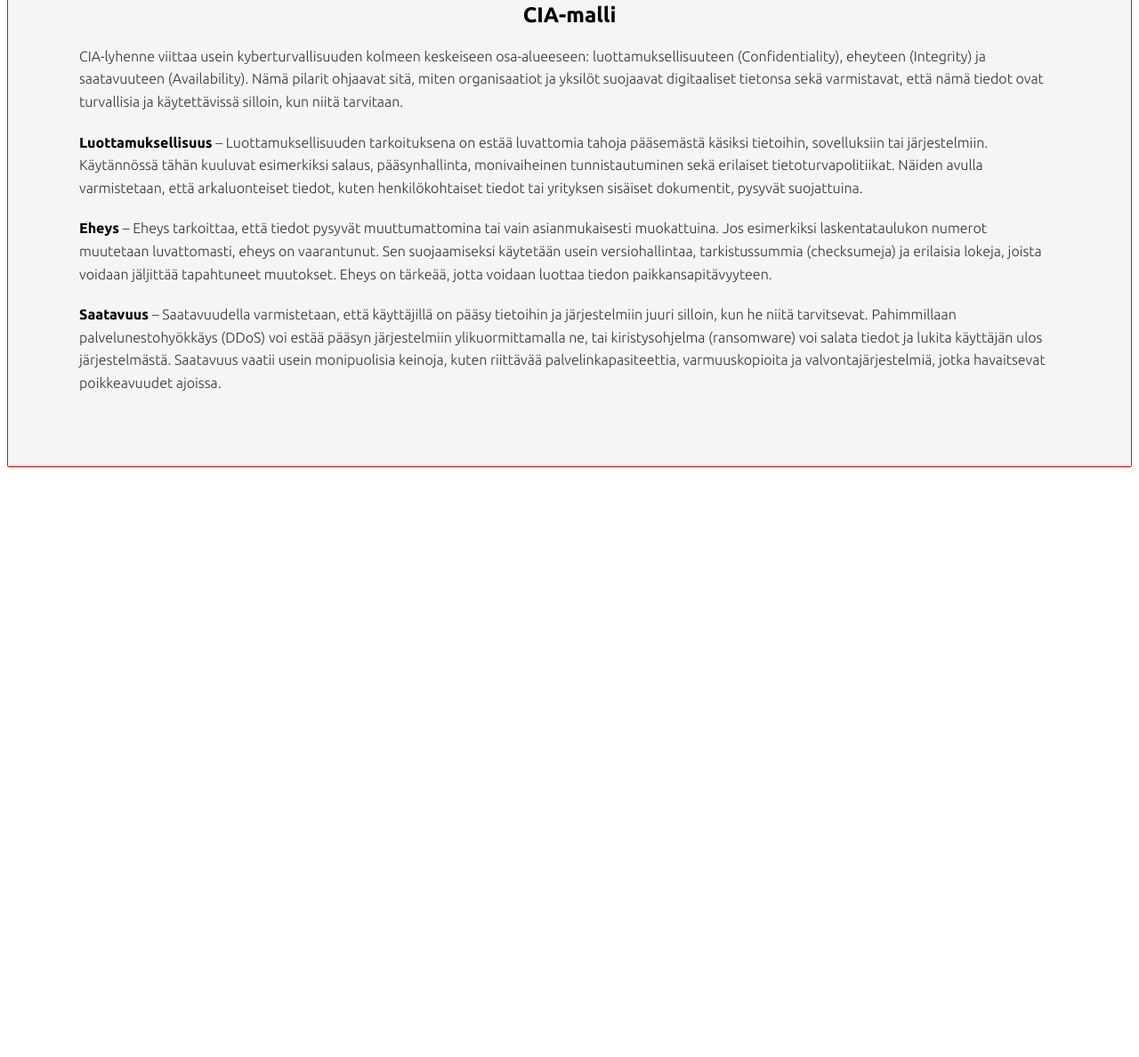
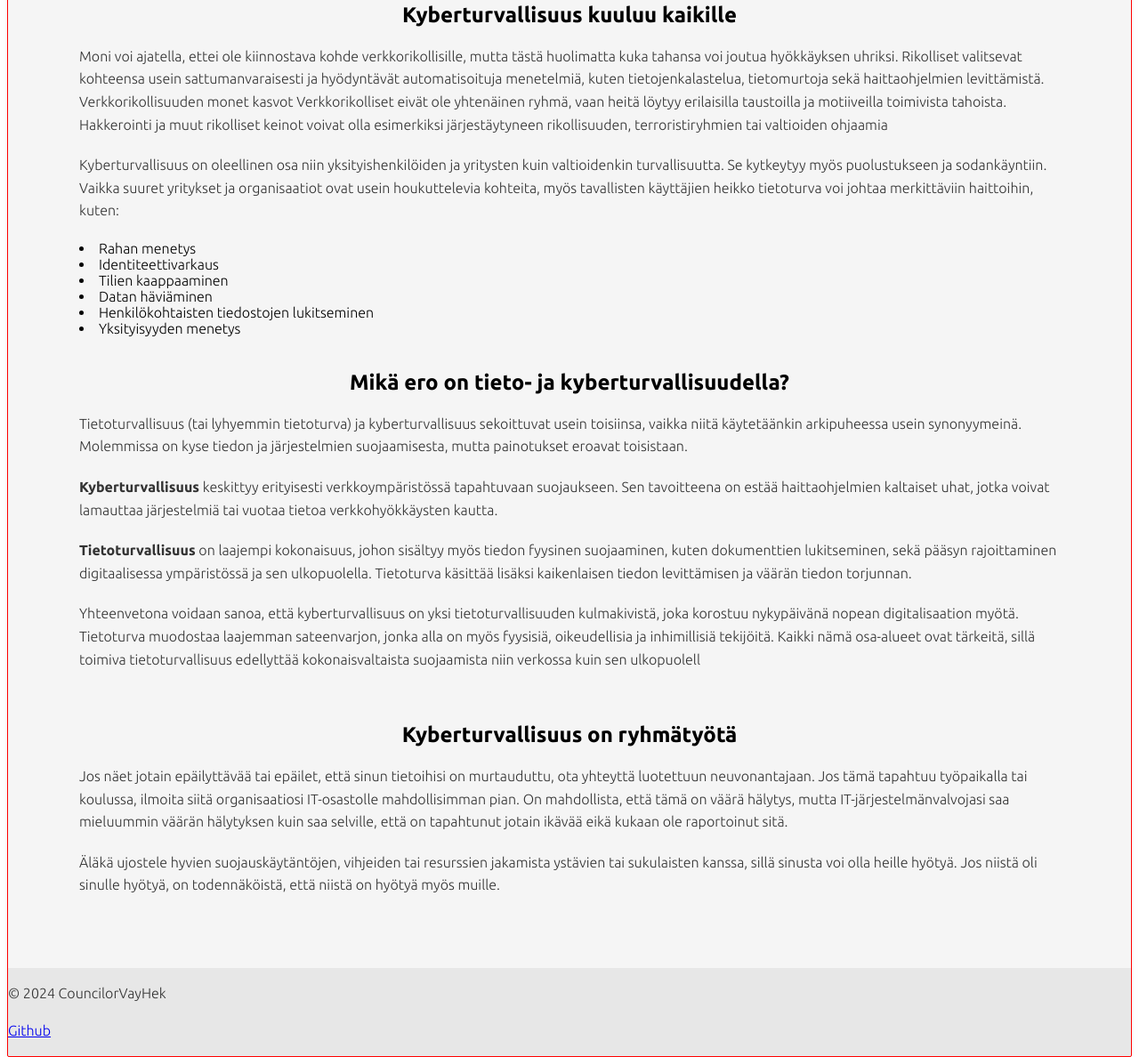
Before and after one commit to CouncilorVayHek/www-sivu, a plain HTML site: page project/index.html in a window 1280 px wide. Shown: the part 896-2084 px from the top of the page at 89% size. Before the commit the page ends 1429 px from the top, so only its background shows below. Drawn offline with Linux system fonts and the light colour scheme; a script that the page names is missing.

Commit message:
Adding content

```diff
--- a/project/index.html
+++ b/project/index.html
@@ -1,5 +1,6 @@
 <!DOCTYPE html>
 <html lang="fi">
+
 <head>
     <meta charset="UTF-8" />
     <meta name="viewport" content="width=device-width, initial-scale=1.0" />
@@ -12,10 +13,10 @@
     <link rel="preconnect" href="https://fonts.gstatic.com" crossorigin />
     <link
         href="https://fonts.googleapis.com/css2?family=Ubuntu:ital,wght@0,300;0,400;0,500;0,700;1,300;1,400;1,500;1,700&display=swap"
-    rel="stylesheet"
-  />
+        rel="stylesheet" />
     <title>KyberTurva</title>
 </head>
+
 <body>
     <div class="page-wrapper">
         <header>
@@ -39,7 +40,9 @@
             <div class="container">
                 <div class="hero-text">
                     <h1>Kasvata Kyberturva tietoisuuttasi!</h1>
-          <p style="color: white;">Kyberturvallisuus eli digitaalinen turvallisuus suojaa kaikki digitaaliset tiedot, laitteet ja resurssit – mm. henkilökohtaiset tiedot, tilit, tiedostot, kuvat ja rahat.</p>
+                    <p style="color: white;">Kyberturvallisuus eli digitaalinen turvallisuus suojaa kaikki digitaaliset
+                        tiedot, laitteet ja resurssit – mm. henkilökohtaiset tiedot, tilit, tiedostot, kuvat ja rahat.
+                    </p>
                     <div class="hero-buttons">
                         <button>Lisätietoa</button>
                         <button>Tarkista tilanne</button>
@@ -51,22 +54,84 @@
         <!-- CONTENT -->
         <section class="content">
             <div class="container">
-        <h2 class="center">CIA-malli</h2>
+                <h2 class="center">Kyberturvallisuus kuuluu kaikille</h2>
                 <div class="text-wrapper">
                     <p class="center">
-            CIA-lyhenne viittaa usein kyberturvallisuuden kolmeen keskeiseen osa-alueeseen:
-            luottamuksellisuuteen (Confidentiality), eheyteen (Integrity) ja saatavuuteen (Availability).
-            Nämä pilarit ohjaavat sitä, miten organisaatiot ja yksilöt suojaavat digitaaliset tietonsa
-            sekä varmistavat, että nämä tiedot ovat turvallisia ja käytettävissä silloin, kun niitä
-            tarvitaan.
+                        Moni voi ajatella, ettei ole kiinnostava kohde verkkorikollisille, mutta tästä huolimatta kuka
+                        tahansa voi joutua hyökkäyksen uhriksi. Rikolliset valitsevat kohteensa usein sattumanvaraisesti
+                        ja hyödyntävät automatisoituja menetelmiä, kuten tietojenkalastelua, tietomurtoja sekä
+                        haittaohjelmien levittämistä.
+
+                        Verkkorikollisuuden monet kasvot
+                        Verkkorikolliset eivät ole yhtenäinen ryhmä, vaan heitä löytyy erilaisilla taustoilla ja
+                        motiiveilla toimivista tahoista. Hakkerointi ja muut rikolliset keinot voivat olla esimerkiksi
+                        järjestäytyneen rikollisuuden, terroristiryhmien tai valtioiden ohjaamia
                     </p>
 
-          <p><strong>Luottamuksellisuus</strong> –  Luottamuksellisuuden tarkoituksena on estää luvattomia tahoja pääsemästä käsiksi tietoihin, sovelluksiin tai järjestelmiin. Käytännössä tähän kuuluvat esimerkiksi salaus, pääsynhallinta, monivaiheinen tunnistautuminen sekä erilaiset tietoturvapolitiikat. Näiden avulla varmistetaan, että arkaluonteiset tiedot, kuten henkilökohtaiset tiedot tai yrityksen sisäiset dokumentit, pysyvät suojattuina.</p>
-          <p><strong>Eheys</strong> –  Eheys tarkoittaa, että tiedot pysyvät muuttumattomina tai vain asianmukaisesti muokattuina. Jos esimerkiksi laskentataulukon numerot muutetaan luvattomasti, eheys on vaarantunut. Sen suojaamiseksi käytetään usein versiohallintaa, tarkistussummia (checksumeja) ja erilaisia lokeja, joista voidaan jäljittää tapahtuneet muutokset. Eheys on tärkeää, jotta voidaan luottaa tiedon paikkansapitävyyteen.</p>
-          <p><strong>Saatavuus</strong> –  Saatavuudella varmistetaan, että käyttäjillä on pääsy tietoihin ja järjestelmiin juuri silloin, kun he niitä tarvitsevat. Pahimmillaan palvelunestohyökkäys (DDoS) voi estää pääsyn järjestelmiin ylikuormittamalla ne, tai kiristysohjelma (ransomware) voi salata tiedot ja lukita käyttäjän ulos järjestelmästä. Saatavuus vaatii usein monipuolisia keinoja, kuten riittävää palvelinkapasiteettia, varmuuskopioita ja valvontajärjestelmiä, jotka havaitsevat poikkeavuudet ajoissa.</p>
+                    <p>Kyberturvallisuus on oleellinen osa niin yksityishenkilöiden ja yritysten kuin valtioidenkin
+                        turvallisuutta. Se kytkeytyy myös puolustukseen ja sodankäyntiin. Vaikka suuret yritykset ja
+                        organisaatiot ovat usein houkuttelevia kohteita, myös tavallisten käyttäjien heikko tietoturva
+                        voi johtaa merkittäviin haittoihin, kuten: </p>
+                    <li>Rahan menetys</li>
+
+                    <li> Identiteettivarkaus</li>
+
+                    <li> Tilien kaappaaminen</li>
+
+                    <li> Datan häviäminen</li>
+
+                    <li> Henkilökohtaisten tiedostojen lukitseminen</li>
+
+                    <li> Yksityisyyden menetys</li>
+                </div>
+            </div>
+            <div class="container">
+                <br>
+                <h2 class="center">Mikä ero on tieto- ja kyberturvallisuudella?</h2>
+                <div class="text-wrapper">
+                    <p class="center">Tietoturvallisuus (tai lyhyemmin tietoturva) ja kyberturvallisuus sekoittuvat
+                        usein toisiinsa, vaikka niitä käytetäänkin arkipuheessa usein synonyymeinä. Molemmissa on kyse
+                        tiedon ja järjestelmien suojaamisesta, mutta painotukset eroavat toisistaan.
+                    </p>
+                    <p><b>Kyberturvallisuus</b> keskittyy erityisesti verkko­ympäristössä tapahtuvaan suojaukseen. Sen
+                        tavoitteena on estää haitta­ohjelmien kaltaiset uhat, jotka voivat lamauttaa järjestelmiä tai
+                        vuotaa tietoa verkkohyökkäysten kautta.</p>
+                    <p><b>Tietoturvallisuus</b> on laajempi kokonaisuus, johon sisältyy myös tiedon fyysinen
+                        suojaaminen, kuten dokumenttien lukitseminen, sekä pääsyn rajoittaminen digitaalisessa
+                        ympäristössä ja sen ulkopuolella. Tietoturva käsittää lisäksi kaikenlaisen tiedon levittämisen
+                        ja väärän tiedon torjunnan.</p>
+                    <p>Yhteenvetona voidaan sanoa, että kyberturvallisuus on yksi tietoturvallisuuden kulmakivistä, joka
+                        korostuu nykypäivänä nopean digitalisaation myötä. Tietoturva muodostaa laajemman sateenvarjon,
+                        jonka alla on myös fyysisiä, oikeudellisia ja inhimillisiä tekijöitä. Kaikki nämä osa-alueet
+                        ovat tärkeitä, sillä toimiva tietoturvallisuus edellyttää kokonaisvaltaista suojaamista niin
+                        verkossa kuin sen ulkopuolell</p>
+                </div>
+            </div>
+            <div class="container">
+                <br>
+                <h2 class="center">Kyberturvallisuus on ryhmätyötä</h2>
+                <div class="text-wrapper">
+                    <p class="center">
+                        Jos näet jotain epäilyttävää tai epäilet, että sinun tietoihisi on murtauduttu, ota yhteyttä
+                        luotettuun neuvonantajaan. Jos tämä tapahtuu työpaikalla tai koulussa, ilmoita siitä
+                        organisaatiosi IT-osastolle mahdollisimman pian. On mahdollista, että tämä on väärä hälytys,
+                        mutta IT-järjestelmänvalvojasi saa mieluummin väärän hälytyksen kuin saa selville, että on
+                        tapahtunut jotain ikävää eikä kukaan ole raportoinut sitä.
+                    </p>
+
+                    <p>Äläkä ujostele hyvien suojauskäytäntöjen, vihjeiden tai resurssien jakamista ystävien tai
+                        sukulaisten kanssa, sillä sinusta voi olla heille hyötyä. Jos niistä oli sinulle hyötyä, on
+                        todennäköistä, että niistä on hyötyä myös muille.</p>
                 </div>
             </div>
         </section>
+         <!-- closing page-wrapper -->
+        <footer class="site-footer">
+            <div class="footer-container">
+                <p>&copy; 2024 CouncilorVayHek</p>
+                <p><a href="https://github.com/CouncilorVayHek">Github</a></p>
+            </div>
+        </footer>
     </div>
 
     <!-- Back to top -->
@@ -75,4 +140,5 @@
     </button>
     <script src="scripts/allpages.js"></script>
 </body>
+
 </html>
```
Also changed, not shown: project/resurssit.html (+36 -3 lines). Lines whose indentation alone changed are shown as unchanged.
